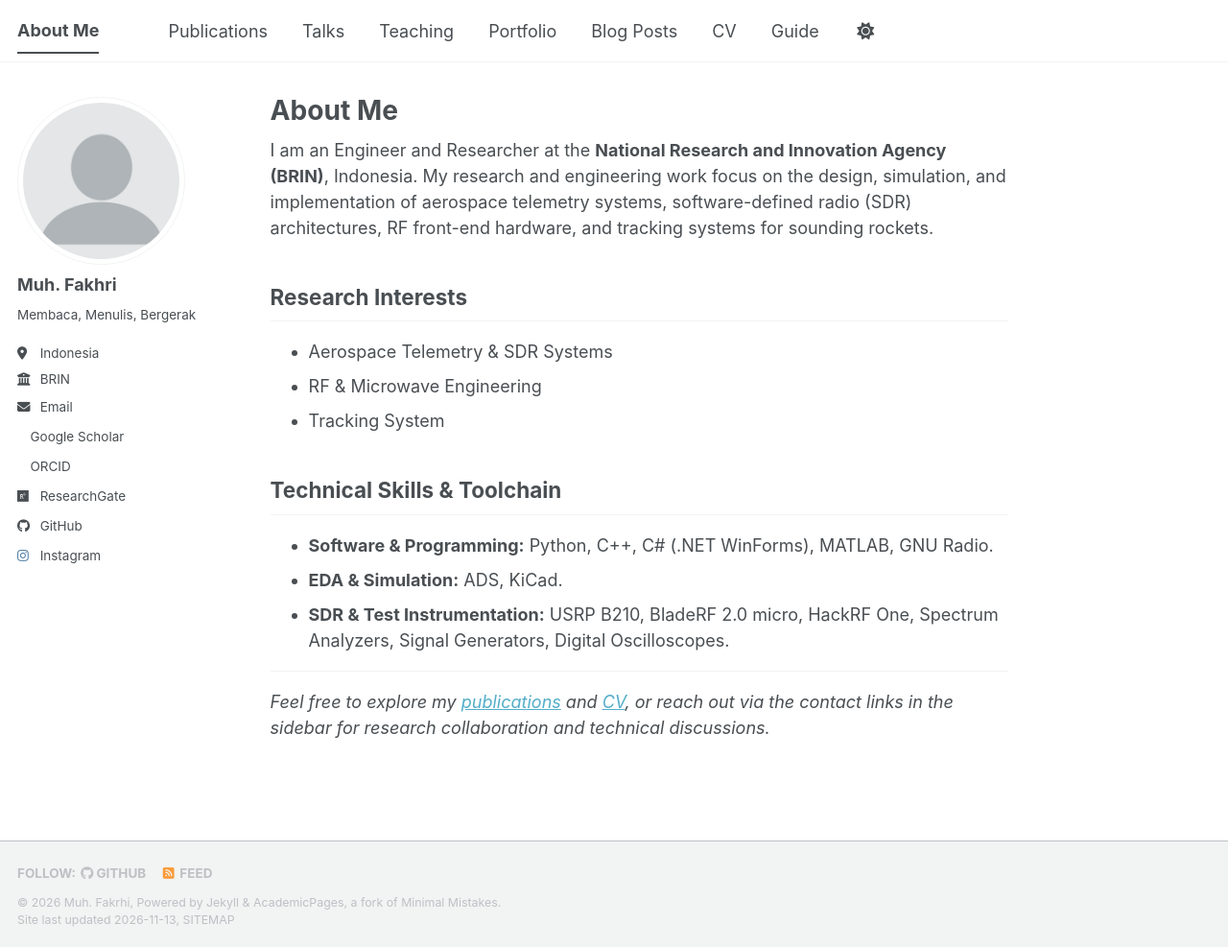
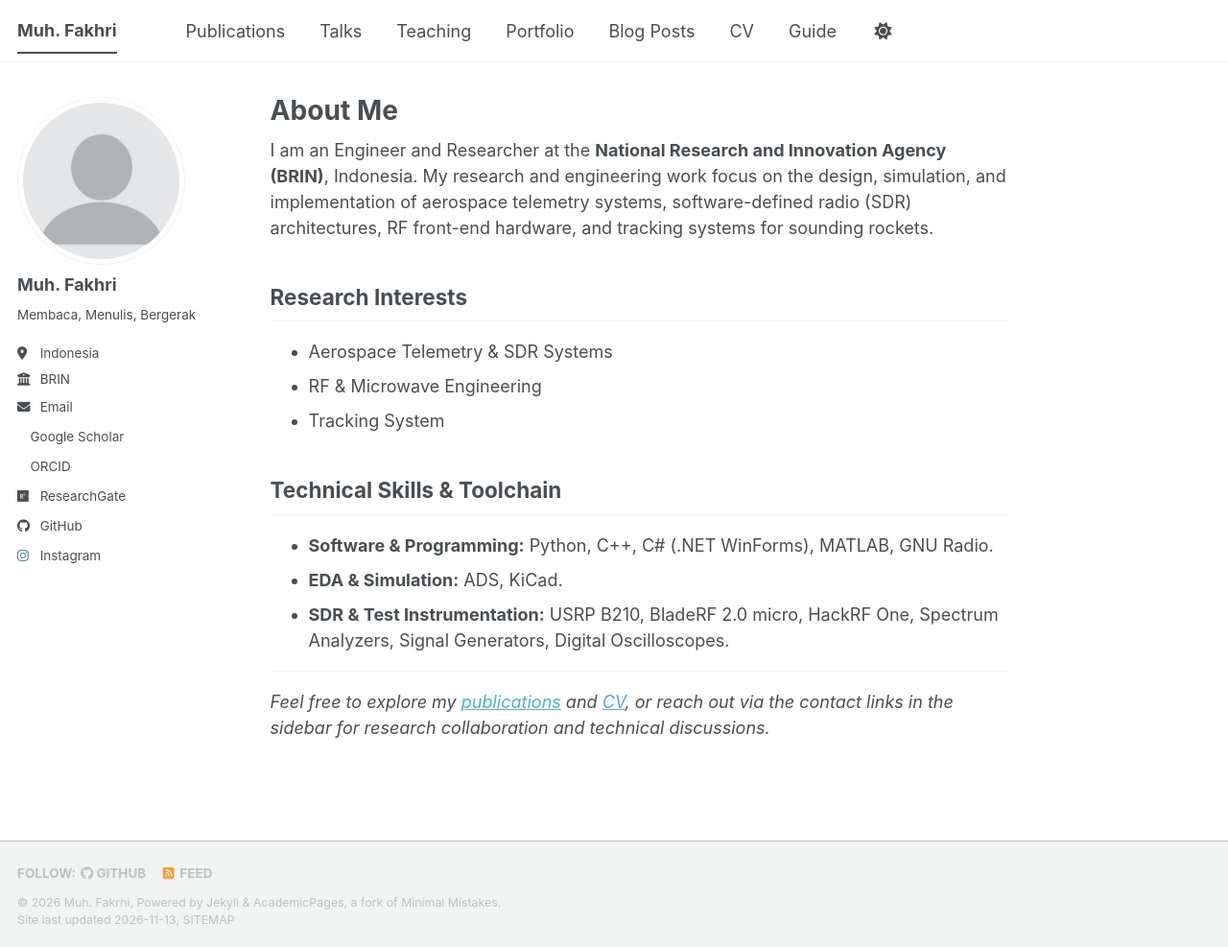
Before and after one commit to muhfakhri/muhfakhri.github.io, a Jekyll site: the page built from _pages/about.md, in a window 1280 px wide and 987 px high. Shown: the whole window at 96% size. Built offline with Jekyll 4.4.1, drawn with Linux system fonts in a browser that asks for light colours; a script bundle is joined from its source files by our own code; a style sheet for code colours, icons or effects is not loaded.

Commit message:
Update _config.yml

```diff
--- a/_config.yml
+++ b/_config.yml
@@ -9,7 +9,7 @@
 # Basic Site Settings
 locale                   : "en-US"
 site_theme               : "default" # The available themes options are "default", "air", "sunrise", "mint", "dirt" and "contrast"
-title                    : "About Me"
+title                    : "Muh. Fakhri"
 title_separator          : "-"
 name                     : &name "Muh. Fakrhi"
 description              : &description "Portofolio"   # Update this with a general description of your site, this is the default if not overridden by a page
```
